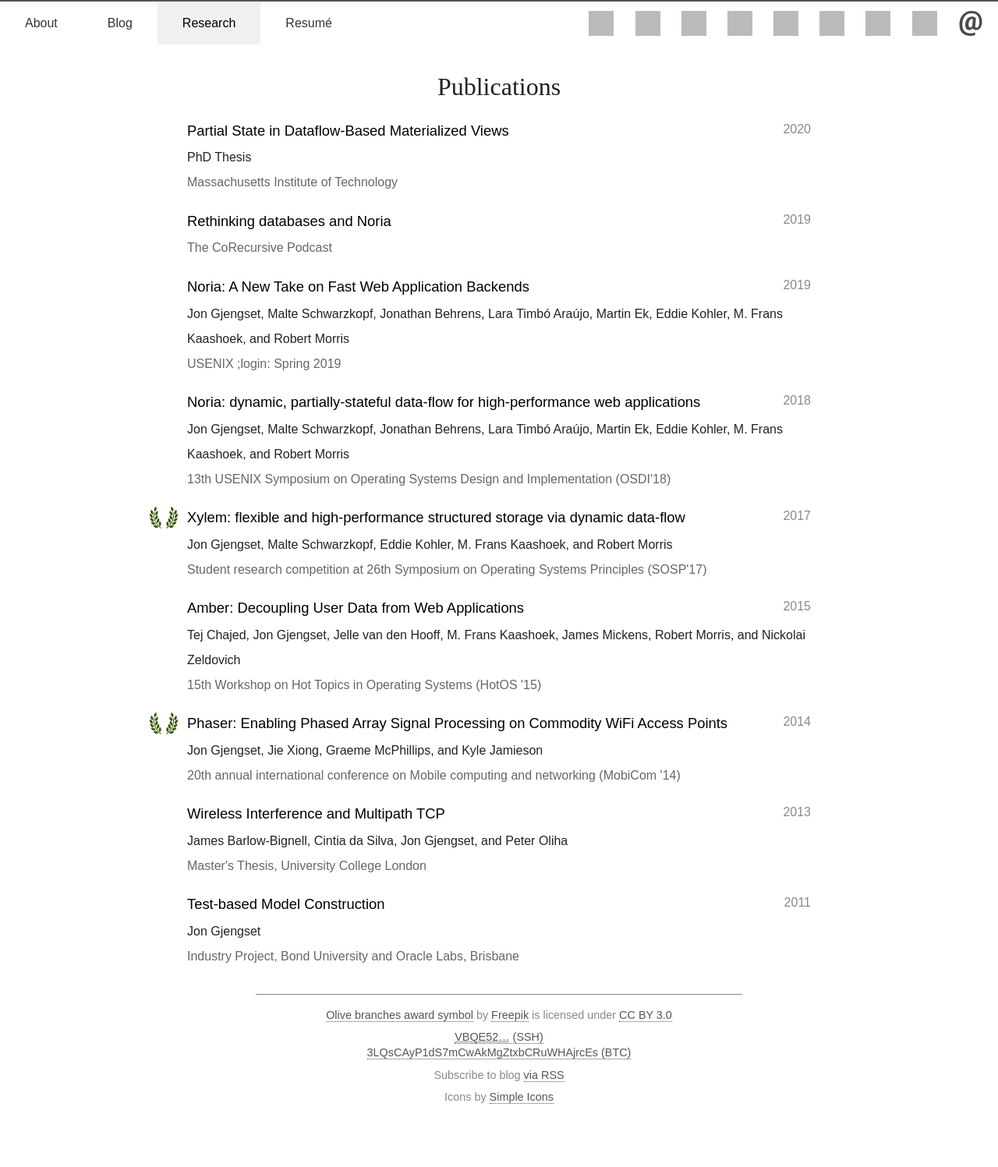
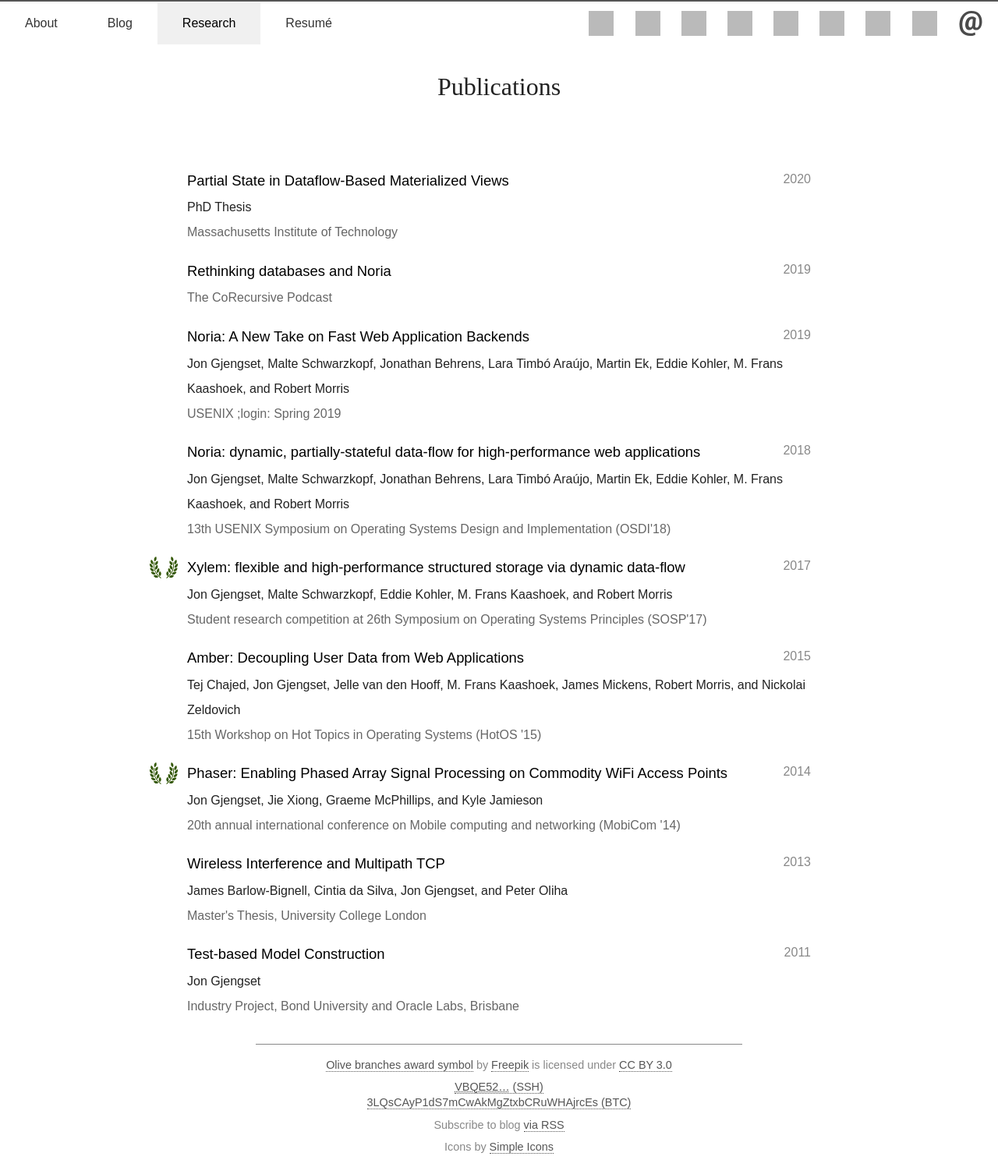
Before and after one commit to jonhoo/thesquareplanet.com, a Jekyll site: the page built from research.html, in a window 1280 px wide. Shown: the whole page at 78% size. Built offline with Jekyll 4.4.1, drawn with Linux system fonts in a browser that asks for light colours; before the commit the page ends 1433 px from its top, so only the background shows below that; grey boxes are pictures that could not be loaded.

Commit message:
Missed a bit on the main header

```diff
--- a/css/style.css
+++ b/css/style.css
@@ -310,6 +310,9 @@ a abbr { border-bottom: none; }
 		border-top: 1px solid #FAFAFA;
 		border-bottom: 1px solid #F0F0F0;
 	}
+		.header nav + h2 {
+			padding-bottom: 1em;
+		}
 		nav a {
 			display: inline-block;
 			word-spacing: normal;
@@ -384,6 +387,9 @@ a abbr { border-bottom: none; }
 		right: 1em;
 		top: 1px;
 	}
+		.header nav + h2 {
+			padding-bottom: 2em;
+		}
 }
 		.contact a {
 			vertical-align: middle;
```
